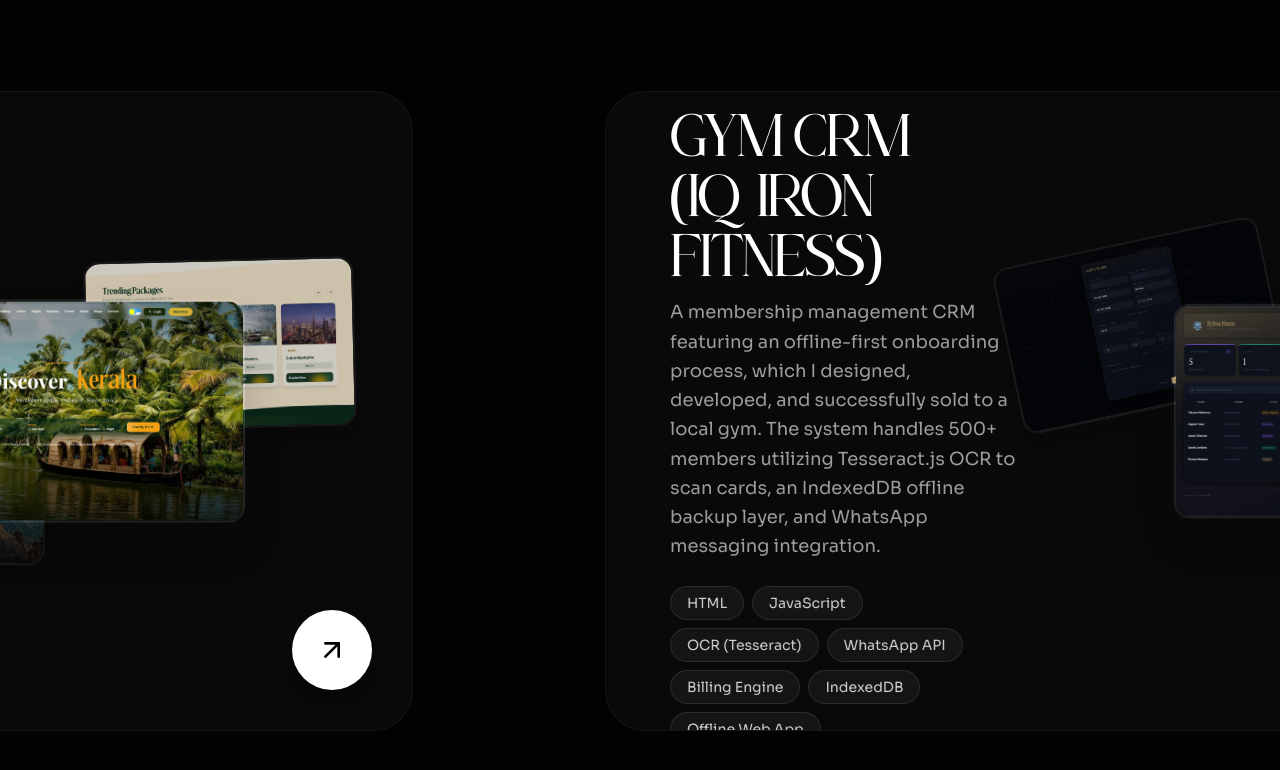
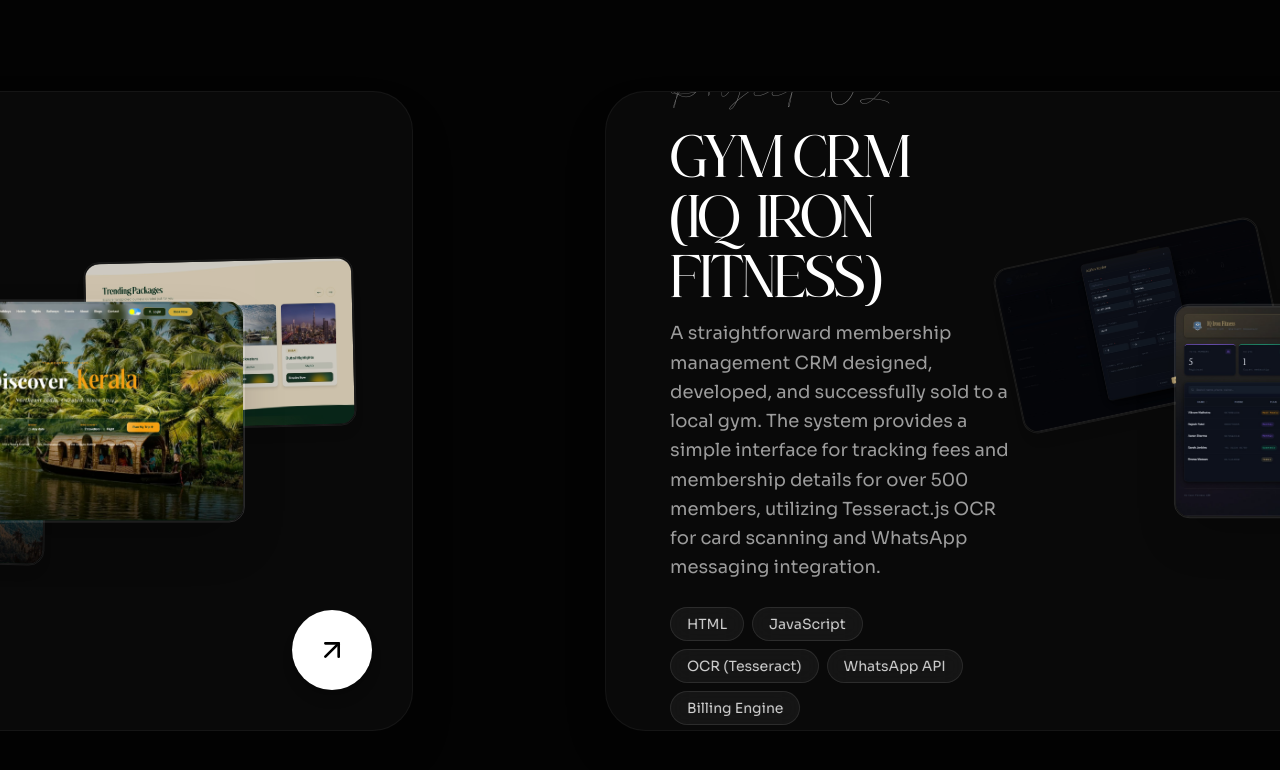
Before and after one commit to rishav00roy-web/Portfolio-website, a Next.js app: page / in a window 1280 px wide. Shown: the part 2501-3271 px from the top of the page. Built offline with nearby package versions, Linux system fonts and the light colour scheme; no server answers.

Commit message:
Fix Gym CRM description and remove IndexedDB/Offline mentions

```diff
--- a/src/components/Hero.tsx
+++ b/src/components/Hero.tsx
@@ -8,7 +8,7 @@
 
 const currentlyItems = [
   "Tea Country Holidays",
-  "Gym CRM (Offline Web App)",
+  "Gym CRM",
   "ClashVault (In Progress)"
 ];
 
--- a/src/components/Projects.tsx
+++ b/src/components/Projects.tsx
@@ -25,8 +25,8 @@
     id: 2,
     title: "Gym CRM (IQ Iron Fitness)",
     description:
-      "A membership management CRM featuring an offline-first onboarding process, which I designed, developed, and successfully sold to a local gym. The system handles 500+ members utilizing Tesseract.js OCR to scan cards, an IndexedDB offline backup layer, and WhatsApp messaging integration.",
-    tags: ["HTML", "JavaScript", "OCR (Tesseract)", "WhatsApp API", "Billing Engine", "IndexedDB", "Offline Web App"],
+      "A straightforward membership management CRM designed, developed, and successfully sold to a local gym. The system provides a simple interface for tracking fees and membership details for over 500 members, utilizing Tesseract.js OCR for card scanning and WhatsApp messaging integration.",
+    tags: ["HTML", "JavaScript", "OCR (Tesseract)", "WhatsApp API", "Billing Engine"],
     link: "https://github.com/rishav00roy-web/Gym-CRM",
     images: [
       "/assets/projects/gym-1.jpg",
@@ -115,7 +115,7 @@
   const count = projects.length;
   const [status, setStatus] = useState<ProjectStatus | null>(
     project.id === 2
-      ? { text: "Offline Web App", isRepo: true }
+      ? { text: "Repository", isRepo: true }
       : project.id === 3
       ? { text: "In Progress", isRepo: true }
       : null
```
